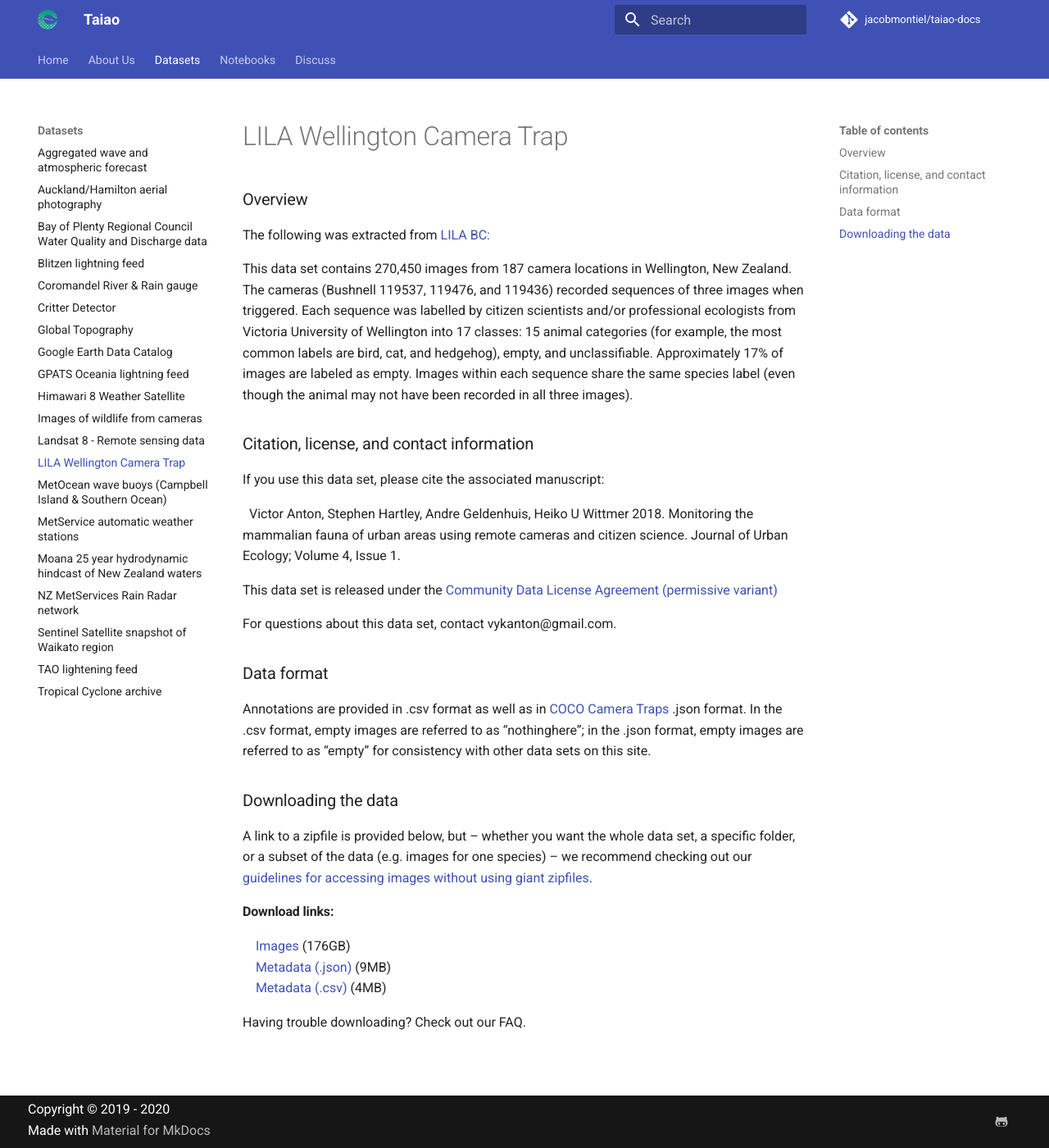
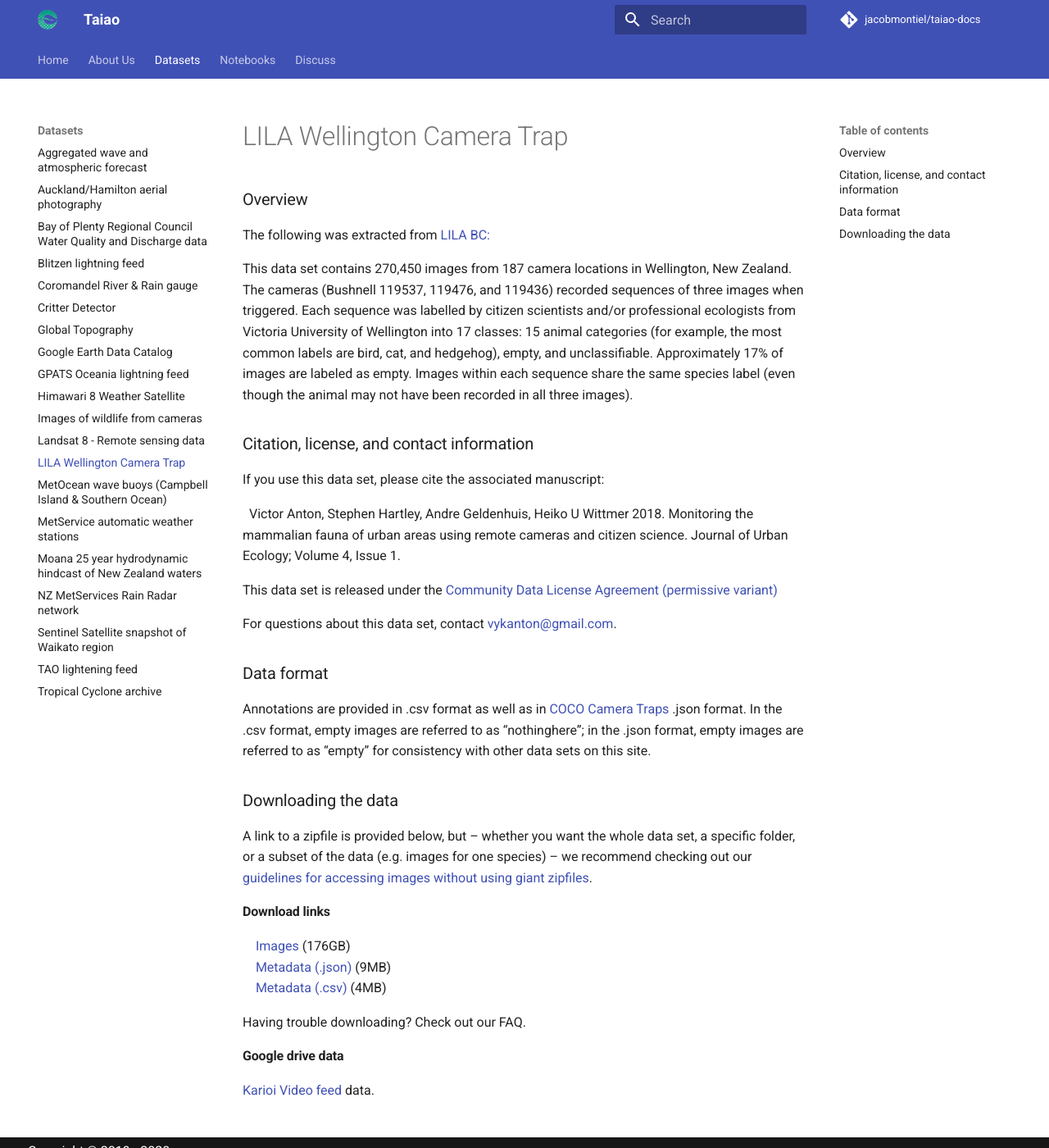
Before and after one commit to taiao/taiao-docs, an MkDocs documentation site: the page built from docs/Datasets/LILA-Wellington-Camera-Trap.md, in a window 1280 px wide and 1400 px high. Shown: the whole window at 82% size. Built offline with MkDocs 1.6.1 and Material for MkDocs 9.7.7, drawn with Linux system fonts in a browser that asks for light colours; comment, search, counter and statistics services are not loaded.

Commit message:
Reformat email address. Add google drive link.

```diff
--- a/docs/Datasets/LILA-Wellington-Camera-Trap.md
+++ b/docs/Datasets/LILA-Wellington-Camera-Trap.md
@@ -26,10 +26,13 @@ Annotations are provided in .csv format as well as in [COCO Camera Traps](https:
 
 A link to a zipfile is provided below, but – whether you want the whole data set, a specific folder, or a subset of the data (e.g. images for one species) – we recommend checking out our [guidelines for accessing images without using giant zipfiles](http://lila.science/image-access).
 
-#### Download links:
+#### Download links
 
 &nbsp;&nbsp;&nbsp;&nbsp;[Images](https://lilablobssc.blob.core.windows.net/wellingtoncameratraps/wct_images.zip) (176GB)
 &nbsp;&nbsp;&nbsp;&nbsp;[Metadata (.json)](https://lilablobssc.blob.core.windows.net/wellingtoncameratraps/wellington_camera_traps.json.zip) (9MB)
 &nbsp;&nbsp;&nbsp;&nbsp;[Metadata (.csv)](https://lilablobssc.blob.core.windows.net/wellingtoncameratraps/wellington_camera_traps.csv.zip) (4MB)
 
 Having trouble downloading? Check out our FAQ.
+
+#### Google drive data
+[Karioi Video feed](https://drive.google.com/drive/folders/0AFGE6x6goEzBUk9PVA) data.
```
Also changed, not shown: other parts of docs/Datasets/LILA-Wellington-Camera-Trap.md (+1 -1 lines).
